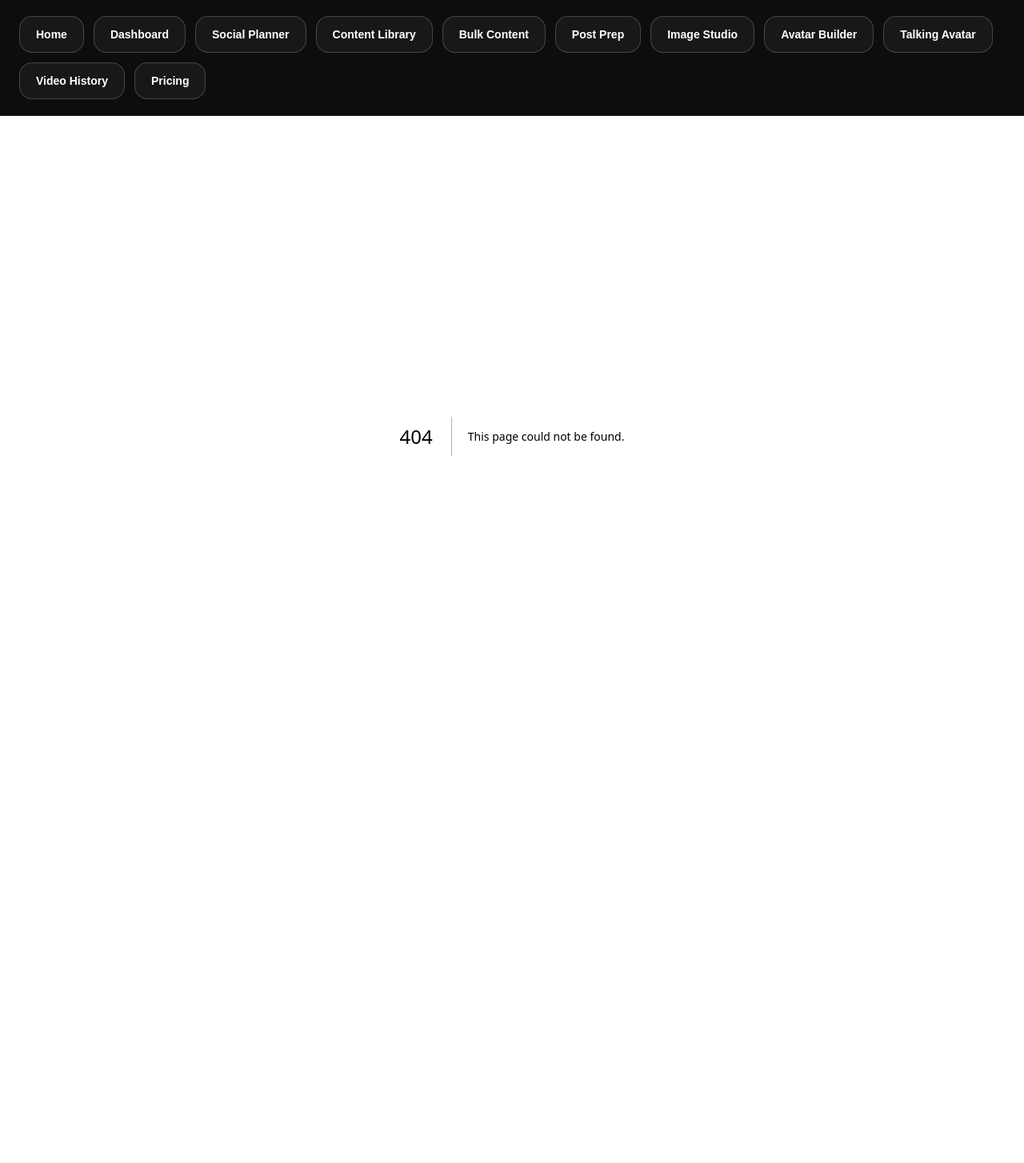
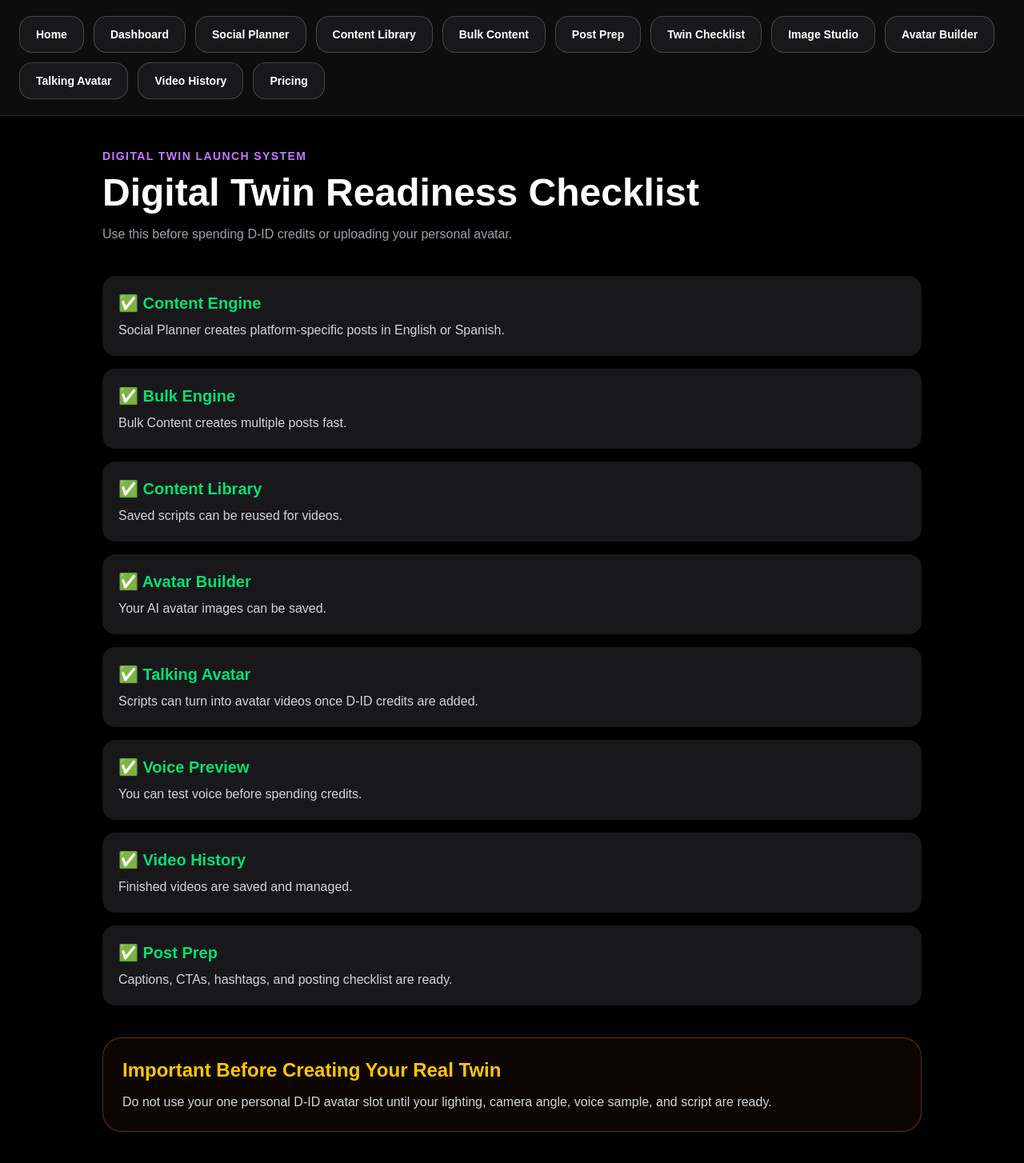
Before and after one commit to lou-delgado34/ai-cash-creator-studio, a Next.js app: page /digital-twin-checklist in a window 1280 px wide. Before the commit this address had no page. Shown: the whole page at 80% size. Before the commit the page ends 945 px from the top, so only its background shows below. Built offline with nearby package versions, Linux system fonts and the light colour scheme.

Commit message:
add digital twin readiness checklist

```diff
--- /dev/null
+++ b/app/digital-twin-checklist/page.tsx
@@ -0,0 +1,49 @@
+export default function DigitalTwinChecklistPage() {
+  const items = [
+    ["Content Engine", "Social Planner creates platform-specific posts in English or Spanish."],
+    ["Bulk Engine", "Bulk Content creates multiple posts fast."],
+    ["Content Library", "Saved scripts can be reused for videos."],
+    ["Avatar Builder", "Your AI avatar images can be saved."],
+    ["Talking Avatar", "Scripts can turn into avatar videos once D-ID credits are added."],
+    ["Voice Preview", "You can test voice before spending credits."],
+    ["Video History", "Finished videos are saved and managed."],
+    ["Post Prep", "Captions, CTAs, hashtags, and posting checklist are ready."],
+  ];
+
+  return (
+    <main className="min-h-screen bg-black px-6 py-10 text-white">
+      <section className="mx-auto max-w-5xl">
+        <p className="text-sm font-bold uppercase tracking-widest text-purple-400">
+          Digital Twin Launch System
+        </p>
+
+        <h1 className="mt-3 text-5xl font-bold">
+          Digital Twin Readiness Checklist
+        </h1>
+
+        <p className="mt-4 text-zinc-400">
+          Use this before spending D-ID credits or uploading your personal avatar.
+        </p>
+
+        <div className="mt-10 space-y-4">
+          {items.map(([title, desc]) => (
+            <div key={title} className="rounded-2xl bg-zinc-900 p-5">
+              <h2 className="text-xl font-bold text-green-400">✅ {title}</h2>
+              <p className="mt-2 text-zinc-300">{desc}</p>
+            </div>
+          ))}
+        </div>
+
+        <div className="mt-10 rounded-3xl border border-yellow-500/30 bg-yellow-950/20 p-6">
+          <h2 className="text-2xl font-bold text-yellow-400">
+            Important Before Creating Your Real Twin
+          </h2>
+          <p className="mt-3 text-zinc-300">
+            Do not use your one personal D-ID avatar slot until your lighting,
+            camera angle, voice sample, and script are ready.
+          </p>
+        </div>
+      </section>
+    </main>
+  );
+}
--- a/app/layout.tsx
+++ b/app/layout.tsx
@@ -16,6 +16,7 @@ export default function RootLayout({
     ["Content Library", "/content-library"],
     ["Bulk Content", "/bulk-content"],
     ["Post Prep", "/post-prep"],
+    ["Twin Checklist", "/digital-twin-checklist"],
     ["Image Studio", "/image-studio"],
     ["Avatar Builder", "/avatar-builder"],
     ["Talking Avatar", "/talking-avatar"],
```
